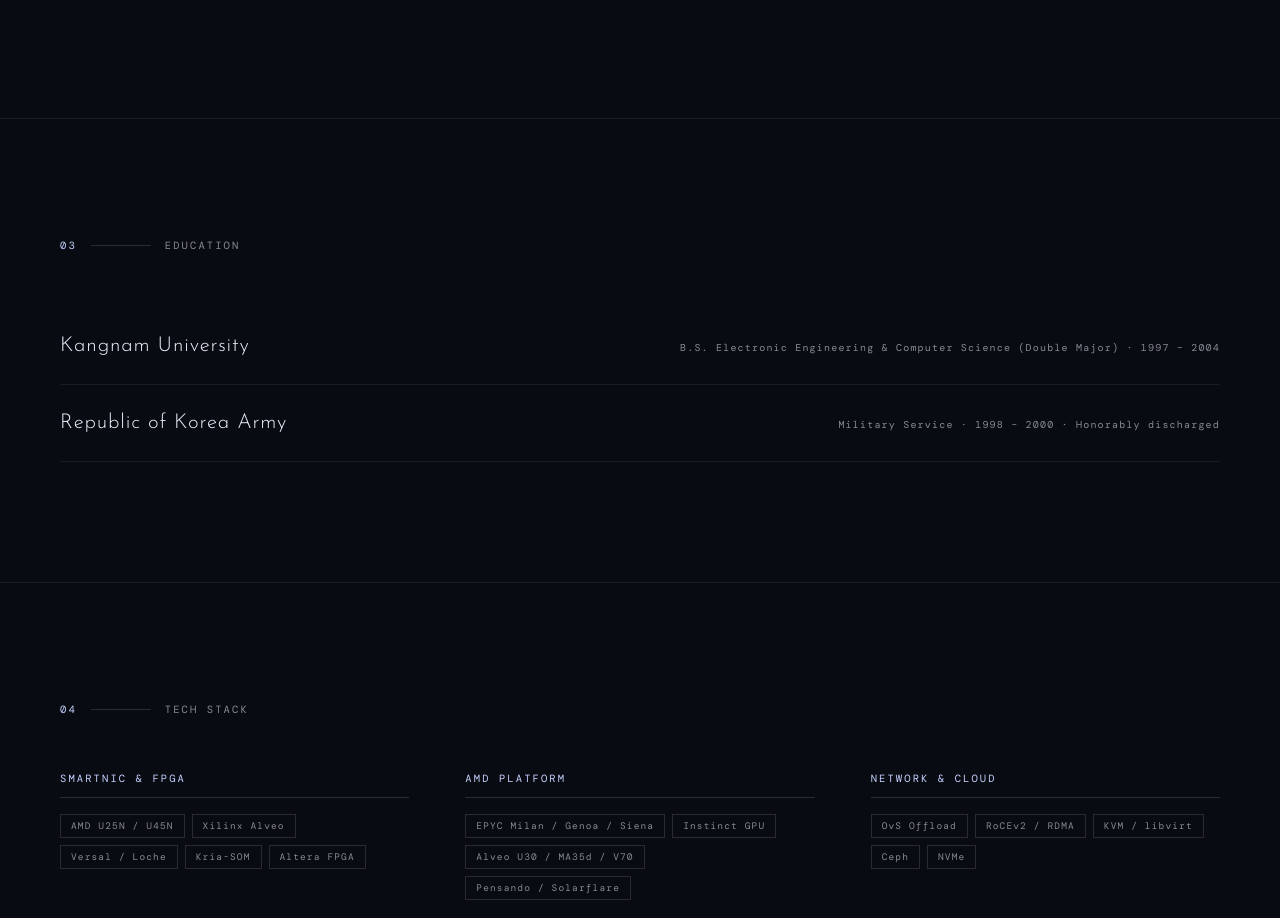
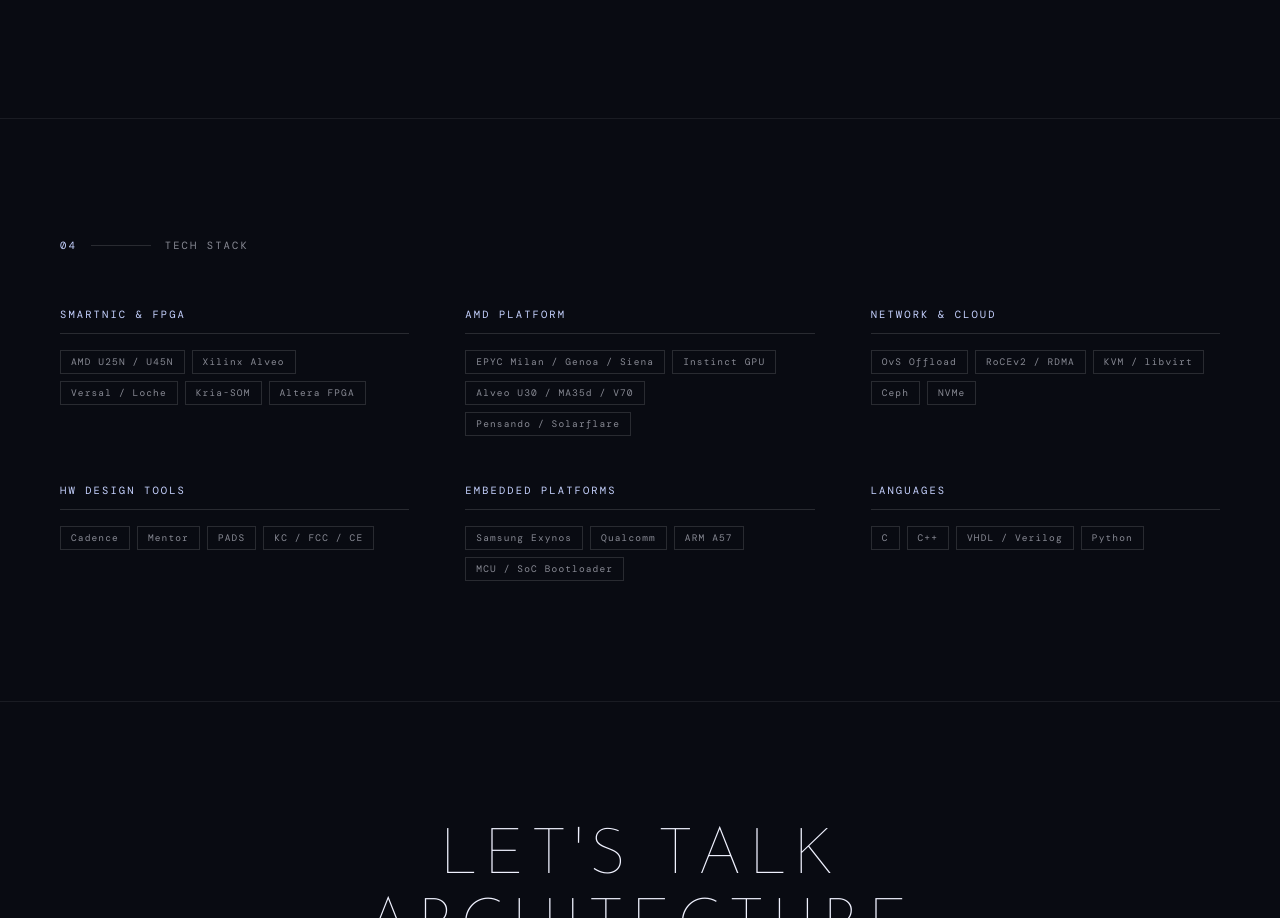
Before and after one commit to lepus-lab/site, a plain HTML site: page career.html in a window 1280 px wide. Shown: the part 4710-5628 px from the top of the page. Drawn offline with nearby package versions, Linux system fonts and the light colour scheme; a web font is replaced by a local one.

Commit message:
chore: remove Education section from career page

```diff
--- a/career.html
+++ b/career.html
@@ -661,27 +661,6 @@
       </div>
     </section>
 
-    <!-- ── 03 Education ── -->
-    <section class="section">
-      <div class="sec-w">
-        <div class="sec-meta reveal">
-          <span class="sec-num">03</span>
-          <div class="sec-rule"></div>
-          <span class="sec-name">Education</span>
-        </div>
-        <div class="reveal">
-          <div class="edu-entry">
-            <span class="edu-school">Kangnam University</span>
-            <span class="edu-detail">B.S. Electronic Engineering &amp; Computer Science (Double Major) · 1997 – 2004</span>
-          </div>
-          <div class="edu-entry">
-            <span class="edu-school">Republic of Korea Army</span>
-            <span class="edu-detail">Military Service · 1998 – 2000 · Honorably discharged</span>
-          </div>
-        </div>
-      </div>
-    </section>
-
     <!-- ── 04 Stack ── -->
     <section id="stack" class="section">
       <div class="sec-w">
```
